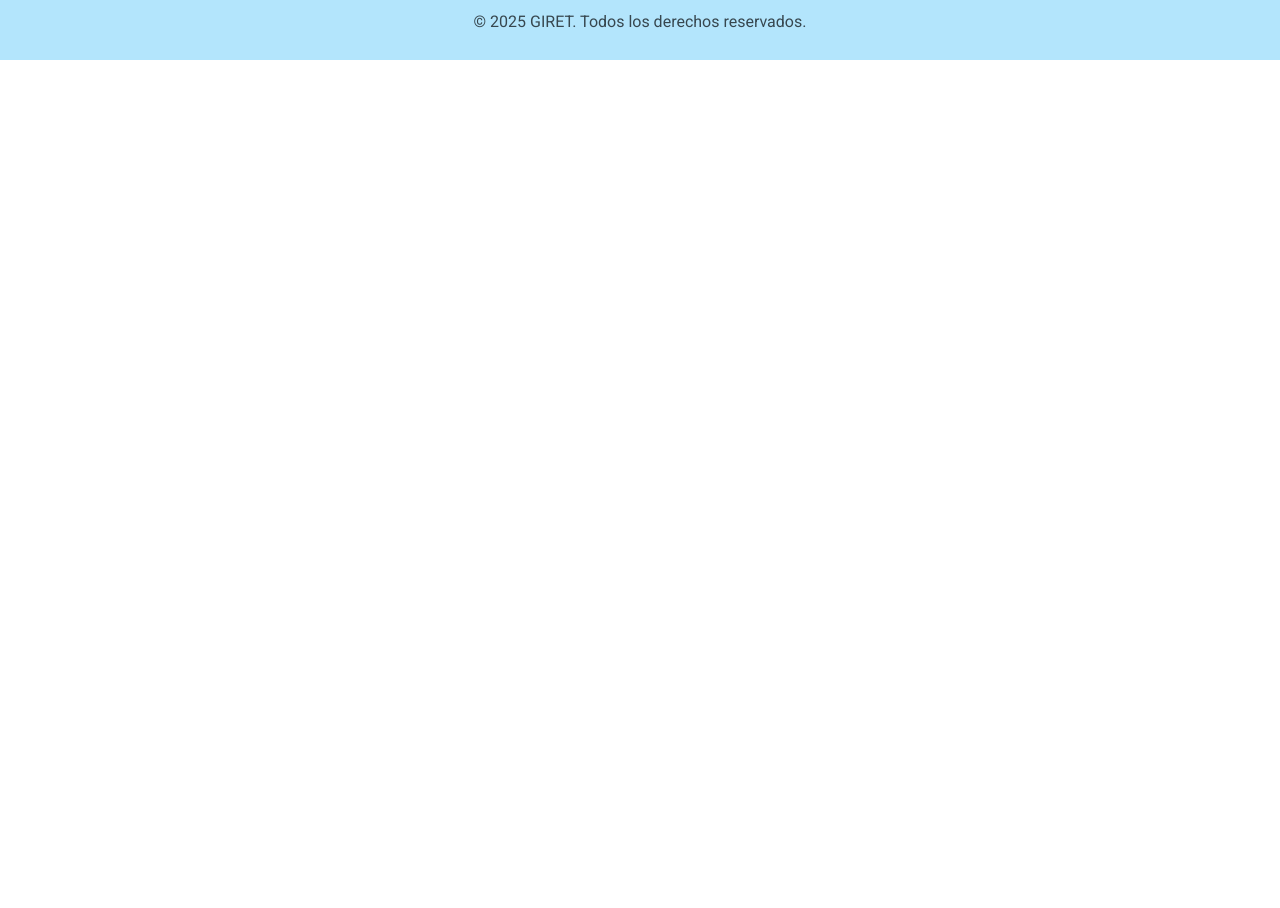
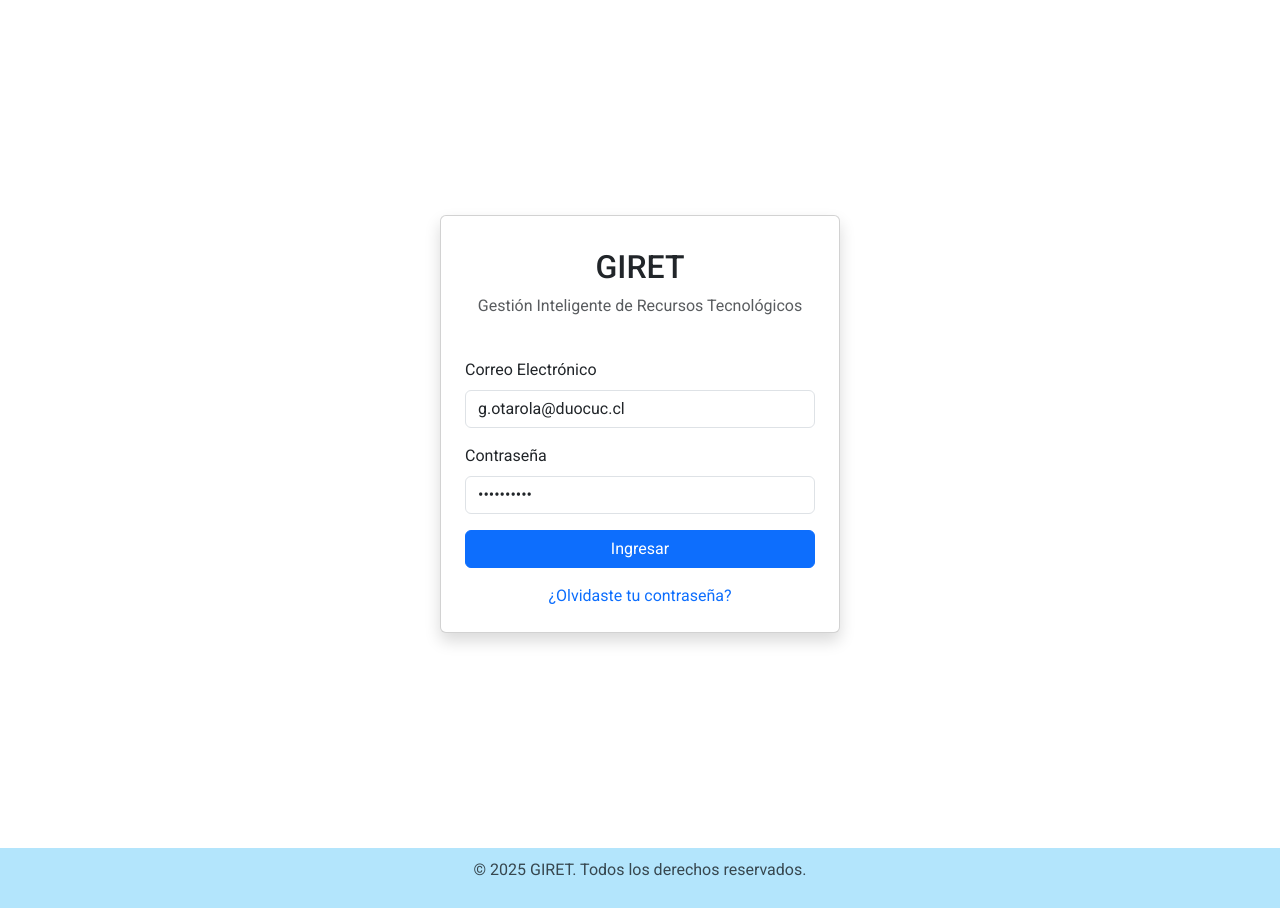
Before and after one commit to matfuentesv/giret-app-ang, an Angular app: page /home in a window 1280 px wide. Before the commit this address led to /. Before the commit the page ends 800 px from the top, so only its background shows below. Built offline with nearby package versions, Linux system fonts and the light colour scheme.

Commit message:
adaptando pantallas

```diff
--- a/src/app/app.component.html
+++ b/src/app/app.component.html
@@ -1,10 +1,13 @@
 
-<!-- Mostrar el sidebar solo si no estás en la ruta raíz -->
-<app-sidebar *ngIf="router.url !== '/'"></app-sidebar>
 
-<!-- Área de contenido -->
-<div class="content">
-  <router-outlet></router-outlet>
+
+
+
+<div class="d-flex">
+  <app-sidebar *ngIf="router.url !== '/home'"></app-sidebar>
+  <main class="flex-grow-1 p-4">
+    <router-outlet></router-outlet>
+  </main>
 </div>
 
 <app-footer></app-footer>
```
Also changed, not shown: src/app/app.routes.ts (+7 -6 lines).
